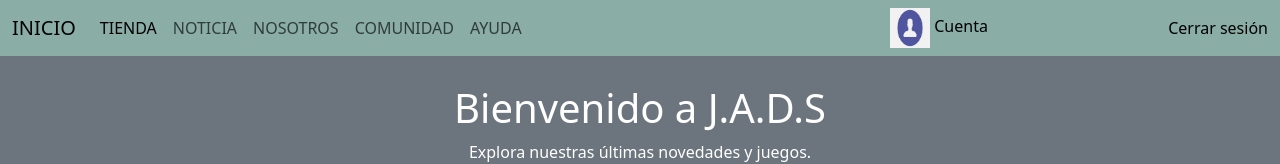
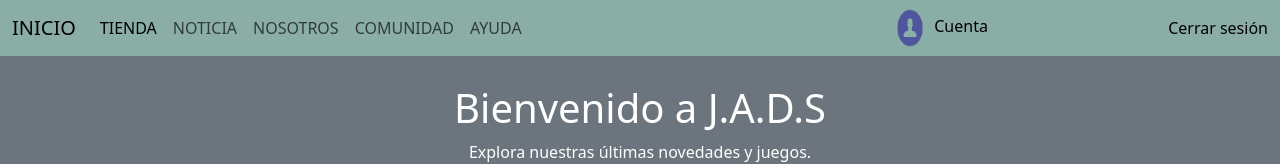
Before and after one commit to DEPORTIVO-VALLEDUPAR-CO/Jads, a plain HTML site: page comunidad.html in a window 1280 px wide. Shown: the top 164 px of the page. Drawn offline with nearby package versions, Linux system fonts and the light colour scheme.

Commit message:
Update comunidad.html

```diff
--- a/comunidad.html
+++ b/comunidad.html
@@ -49,7 +49,7 @@
                     </li>
                 </ul>
                 <a class="nav-link ms-auto" href="cuenta.html" title="Mis Datos">
-                     <img src="cuenta.png" alt="Logo" style="width: 40px; height: 40px;">  <span style="color: black;">Cuenta</span>
+                     <img src="perfil.png" alt="Logo" style="width: 40px; height: 40px;">  <span style="color: black;">Cuenta</span>
                 </a>
                 <a class="nav-link btn ms-auto" href="index.html" style="background-color: #8aada6; color: black;">Cerrar sesión</a>
 
```
